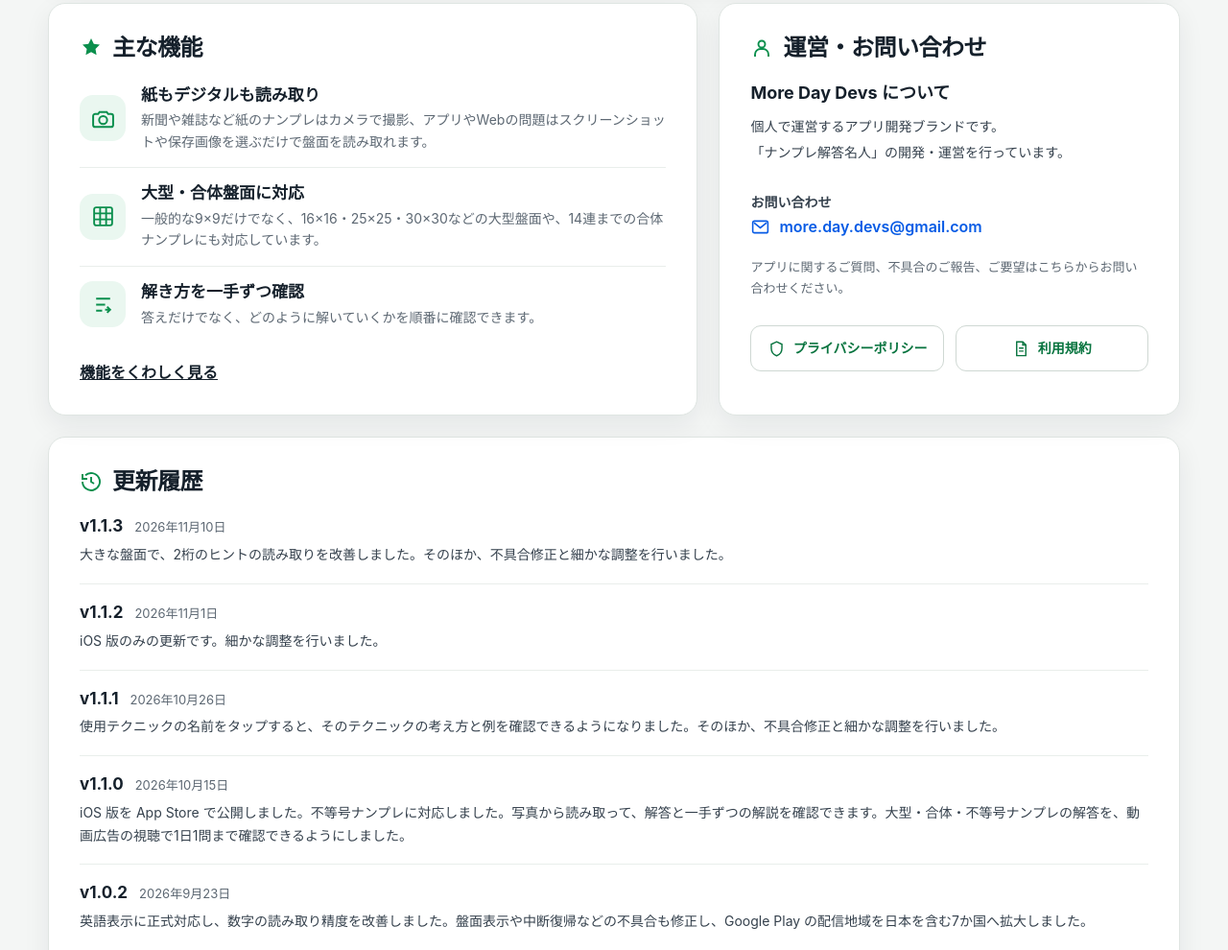
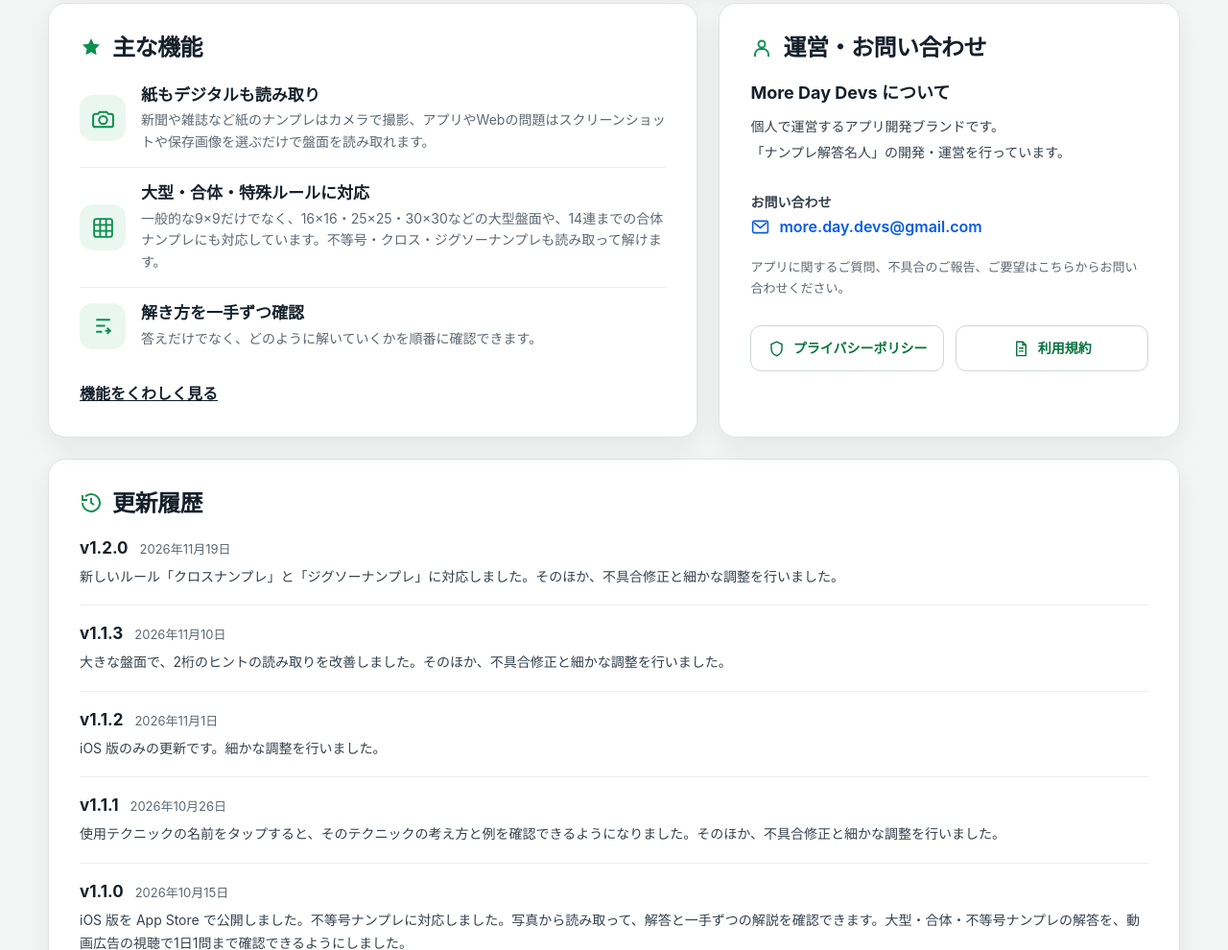
Before and after one commit to more-day-devs/more-day-devs.github.io, a plain HTML site: page index.html in a window 1280 px wide. Shown: the part 773-1763 px from the top of the page at 96% size. Drawn offline with Linux system fonts and the light colour scheme.

Commit message:
Add v1.2.0 and variant rules to official site (sudoku#1794)

```diff
--- a/index.html
+++ b/index.html
@@ -683,8 +683,8 @@
                 </svg>
               </div>
               <div>
-                <h3>大型・合体盤面に対応</h3>
-                <p>一般的な9×9だけでなく、16×16・25×25・30×30などの大型盤面や、14連までの合体ナンプレにも対応しています。</p>
+                <h3>大型・合体・特殊ルールに対応</h3>
+                <p>一般的な9×9だけでなく、16×16・25×25・30×30などの大型盤面や、14連までの合体ナンプレにも対応しています。不等号・クロス・ジグソーナンプレも読み取って解けます。</p>
               </div>
             </li>
 
@@ -768,6 +768,13 @@
         <ol class="release-list">
           <li class="release-item">
             <div class="release-meta">
+              <strong class="release-version">v1.2.0</strong>
+              <time class="release-date" datetime="2026-11-19">2026年11月19日</time>
+            </div>
+            <p>新しいルール「クロスナンプレ」と「ジグソーナンプレ」に対応しました。そのほか、不具合修正と細かな調整を行いました。</p>
+          </li>
+          <li class="release-item">
+            <div class="release-meta">
               <strong class="release-version">v1.1.3</strong>
               <time class="release-date" datetime="2026-11-10">2026年11月10日</time>
             </div>
```
Also changed, not shown: en/index.html (+9 -2 lines).
